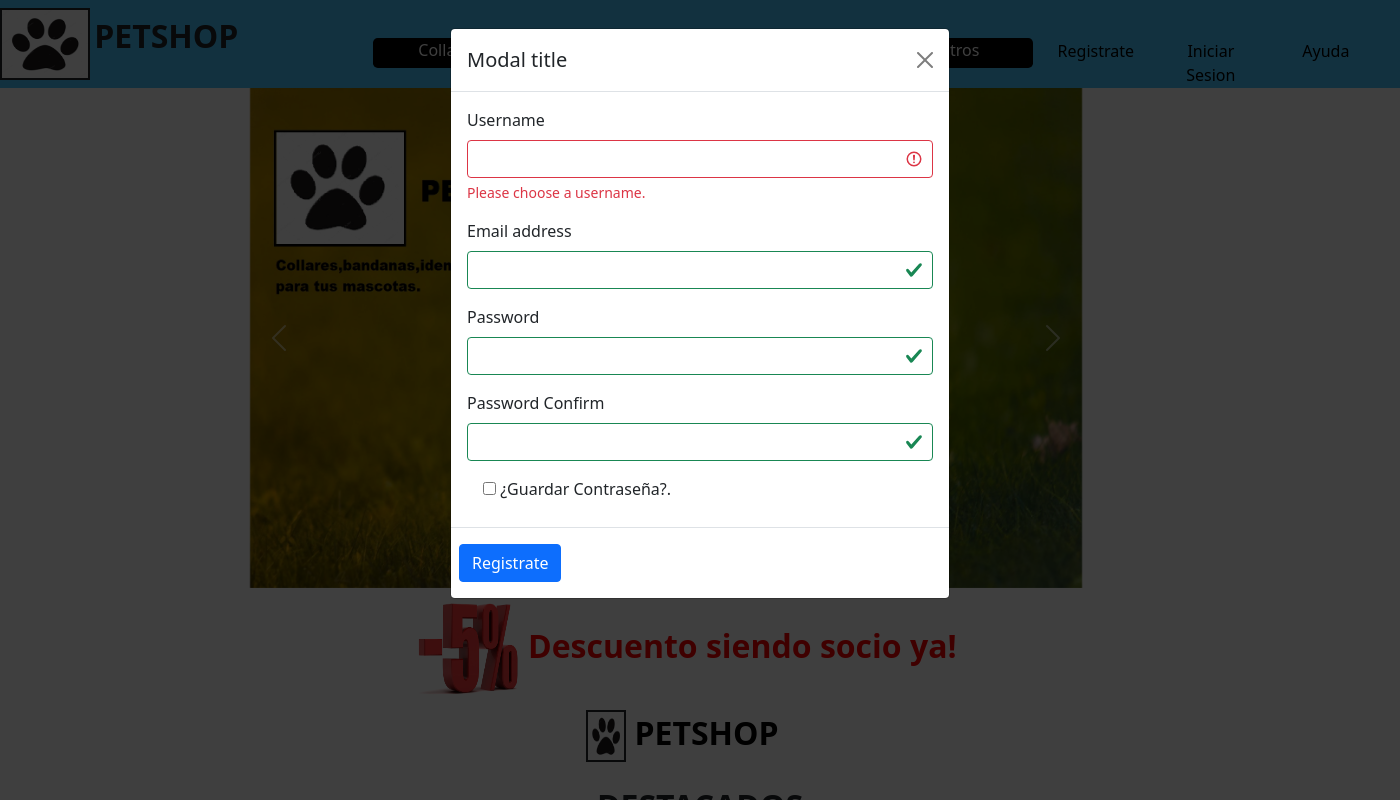
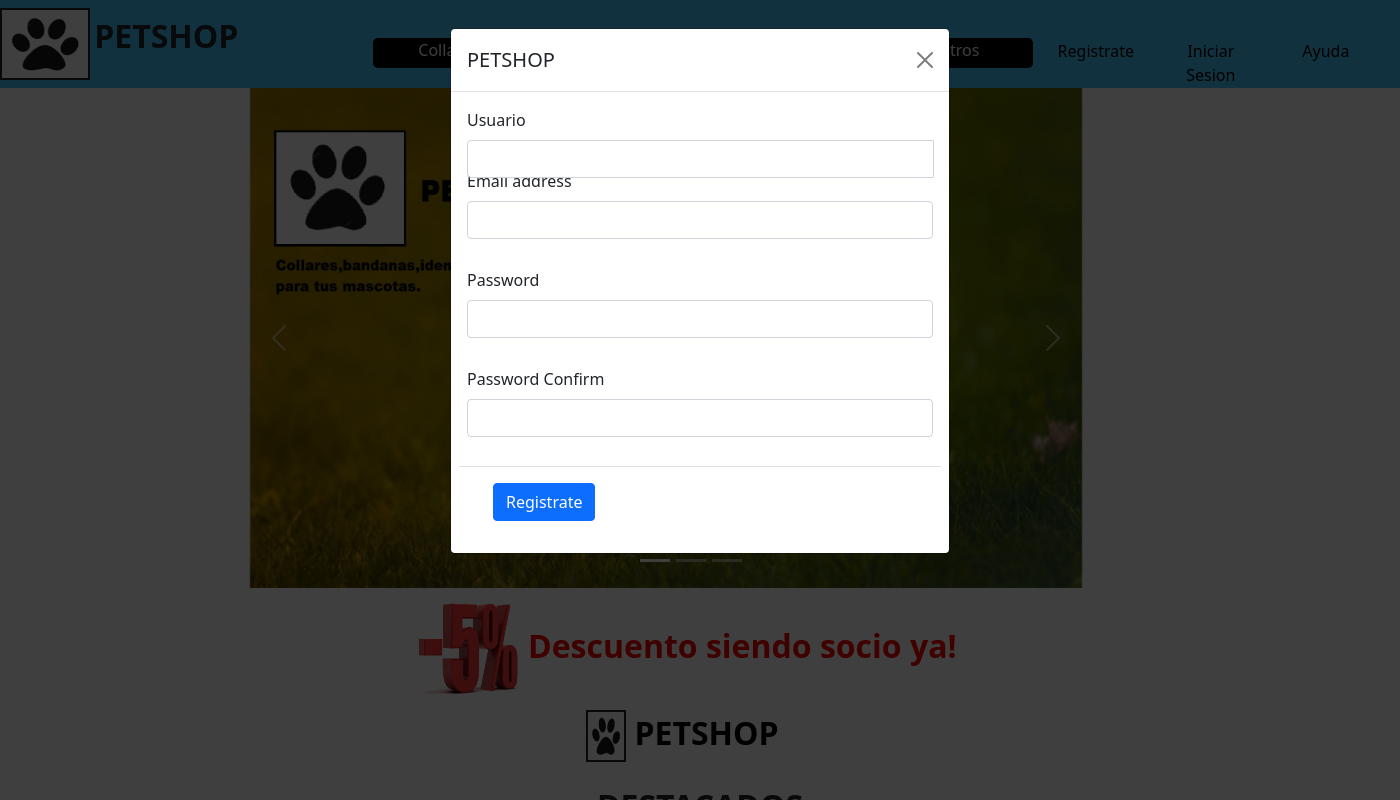
Before and after one commit to Fraughtur/PetShopWeb, a Django app: page / in a window 1400 px wide, after a click on "Registrate". Run offline with Django 4.2, Linux system fonts and the light colour scheme; some libraries are stand-ins or nearby versions.

Commit message:
Cambios index nueva validaciones.

```diff
--- a/PetShop/core/static/core/css/index.css
+++ b/PetShop/core/static/core/css/index.css
@@ -1,3 +1,25 @@
+/* DISEÑO ERRORES, SUCCESS */
+
+.input-control.success input {
+    border-color: #09c372;
+}
+
+.input-control.error input {
+    border-color: #ff3860;
+}
+
+.input-group {
+    color: #ff3860;
+    font-size: 9px;
+    height: 13px;
+}
+
+.errorRegister{
+    color: #ff3860;
+    font-size: 9px;
+    height: 13px;
+}
+
 
 /* DISEÑO DE NAVBAR */
 
--- a/PetShop/core/templates/core/index.html
+++ b/PetShop/core/templates/core/index.html
@@ -8,7 +8,7 @@
     <title>PETSHOP</title>
     <link rel="stylesheet" href="{% static 'core/css/index.css'%}">
 
-    <script src="{% static 'core/js/index.js'%}"></script>
+    <script src="{% static 'core/js/jsindex.js' %}"></script>
 
     <link href="https://cdn.jsdelivr.net/npm/bootstrap@5.0.2/dist/css/bootstrap.min.css" rel="stylesheet" integrity="sha384-EVSTQN3/azprG1Anm3QDgpJLIm9Nao0Yz1ztcQTwFspd3yD65VohhpuuCOmLASjC" crossorigin="anonymous">
     <script src="https://cdn.jsdelivr.net/npm/@popperjs/core@2.9.2/dist/umd/popper.min.js" integrity="sha384-IQsoLXl5PILFhosVNubq5LC7Qb9DXgDA9i+tQ8Zj3iwWAwPtgFTxbJ8NT4GN1R8p" crossorigin="anonymous"></script>
@@ -22,67 +22,56 @@
   .then(Response => { return Response.json();})
   $.get("https://fraughtur.github.io/abcw/index.json",function(data){ $.each(data.products4,function(i, item){ $("#categorias2").append('<div class="col"><div class="card" style"width: 18rem;">'+ '<img src="'+item.image+'"class="imagedestacado"  >'+'<div class="card-body">'+'<h5 class="tittledestacado fw-bold fs-2">'+item.name+'</h5>'+'<p class="card-text pricedestacado fw-bold fs-6"> Precio: $'+item.price+'</p>'+'<button class="btn btn-custom border-dark ">Mas informacion</button></div></div>')})})
   </script>
+
 </head>
 <body>
 
 <!-- INICIO REGISTRATE -->
 
-<div class="modal fade " id="Register" tabindex="-1" aria-labelledby="registerLabel" aria-hidden="true">
+<div class="modal fade " id="Register" tabindex="-1"  aria-hidden="true">
     <div class="modal-dialog">
       <div class="modal-content">
         <div class="modal-header">
-          <h5 class="modal-title" id="registerlLabel">Modal title</h5>
+          <h5 class="modal-title">PETSHOP</h5>
           <button type="button" class="btn-close" data-bs-dismiss="modal" aria-label="Close"></button>
         </div>
-        <div class="modal-body  was-validated">
-          <form class="row g-3 needs-validation" novalidate>
+        <div class="modal-body ">
+          <form class="row g-3 " action="{%url 'profile'%}" method="post" >
             <div class="col-md-12 ">
-              <label for="validationCustomUsername" class="form-label">Username</label>
-              <div class="input-group has-validation">
-                <input type="text" class="form-control" id="validationCustomUsername" aria-describedby="inputGroupPrepend" required>
-                <div class="invalid-feedback">
-                  Please choose a username.
-                </div>
+              <label for="UsernameRegister" class="form-label">Usuario</label>
+              <div class="input-group ">
+                <input type="text" class="form-control" id="UsernameRegister" aria-describedby="inputGroupPrepend" >
+                <div class="errorRegister"></div>
               </div>
             </div>
             <div class="col-md-12">
-              <label for="exampleInputEmail1" class="form-label">Email address</label>
-              <input type="email" class="form-control" id="exampleInputEmail1" aria-describedby="emailHelp">
-              <div class="invalid-feedback">
-                Please provide a valid city.
-              </div>
+              <label for="EmailRegister" class="form-label" >Email address</label>
+              <input type="email" class="form-control" id="EmailRegister"  >
+              <div class="errorRegister"></div>
             </div>
             <div class="col-md-12">
-              <label for="exampleInputPassword1" class="form-label">Password</label>
-              <input type="password" class="form-control" id="exampleInputPassword1">
+              <label for="RegisterPassword" class="form-label">Password</label>
+              <input type="password" class="form-control" id="RegisterPassword" >
               </select>
-              <div class="invalid-feedback">
-                Please select a valid state.
-              </div>
+              <div class="errorRegister"></div>
             </div>
             <div class="col-md-12">
-              <label for="exampleInputPassword1" class="form-label">Password Confirm</label>
-              <input type="password" class="form-control" id="exampleInputPassword1">
+              <label for="RegisterPasswordValidate" class="form-label">Password Confirm</label>
+              <input type="password" class="form-control" id="RegisterPasswordValidate" >
 
               </select>
-              <div class="invalid-feedback">
-                Please select a valid state.
-              </div>
-            </div>
-            <div class="form-check mb-12">
-              <input class="form-input" type="checkbox" id="switch"
-              name="remember" >
-              <label class="form-label" for="myCheck">¿Guardar Contraseña?.</label>
-            </div>
-
-          </form>
+              <div class="errorRegister"></div>
             </div>
             <div class="modal-footer">
           <div class="col-12">
-            <button class="btn btn-primary" type="submit" required >Registrate</button>
+          <button class="btn btn-secundary23 " data-bs-toggle="modal" data-bs-target="#Register" >
+            <button class="btn btn-primary" type="submit"  >Registrate</button>
           </div>
 
         </div>
+          </form>
+        </div>
+
       </div>
     </div>
   </div>
@@ -139,7 +128,8 @@
         </div>
 
           <button type="submit" class="btn btn-secundary">Iniciar Sesion</button>
-      <button class="btn btn-secundary23 " data-bs-toggle="modal" data-bs-target="#register" >
+      <button class="btn btn-secundary23 " data-bs-toggle="modal" data-bs-target="#Log
+      in" >
         <br>
         <p class=" text-decoration-none fw-bold text-info">
         ¿No tenes cuenta eh? </p></button>
```
Also changed, not shown: PetShop/core/static/core/js/jsindex.js (+67 -0 lines), PetShop/core/templates/core/registerandlogin.html (added). Lines whose indentation alone changed are shown as unchanged.
